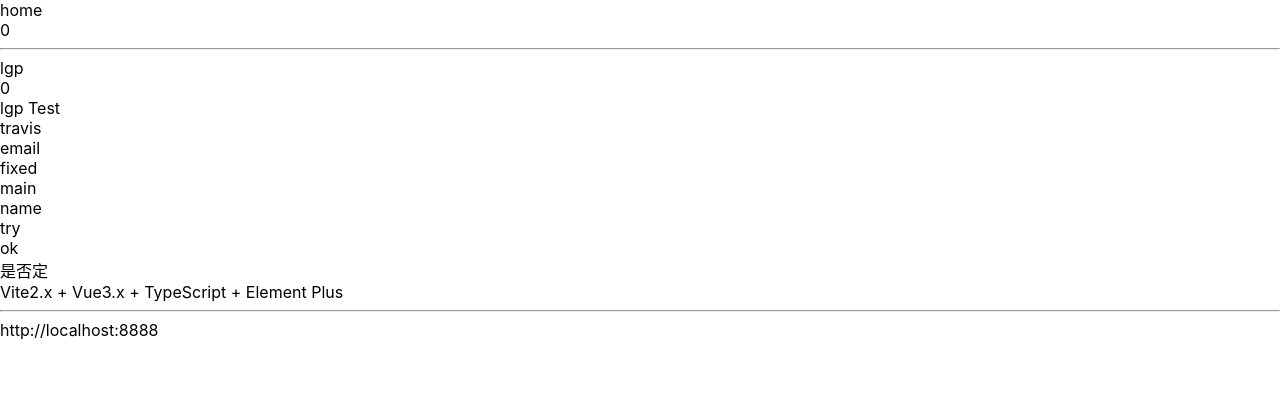
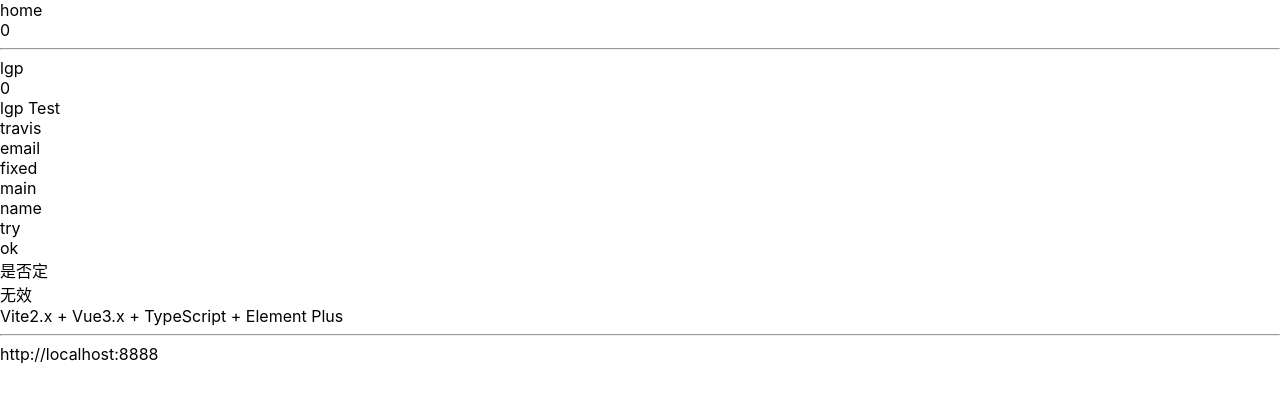
Before and after one commit to leigp555/vue3-template, a Vue app: page /#/ in a window 1280 px wide. Shown: the top 402 px of the page. Built offline with nearby package versions, Linux system fonts and the light colour scheme; no server answers.

Commit message:
docs(components): test

```diff
--- a/src/views/Home.vue
+++ b/src/views/Home.vue
@@ -9,6 +9,7 @@
     <div>try</div>
     <div>ok</div>
     <div>是否定</div>
+    <div>无效</div>
     <div class="page-title">Vite2.x + Vue3.x + TypeScript + Element Plus</div>
   </div>
 </template>
```
